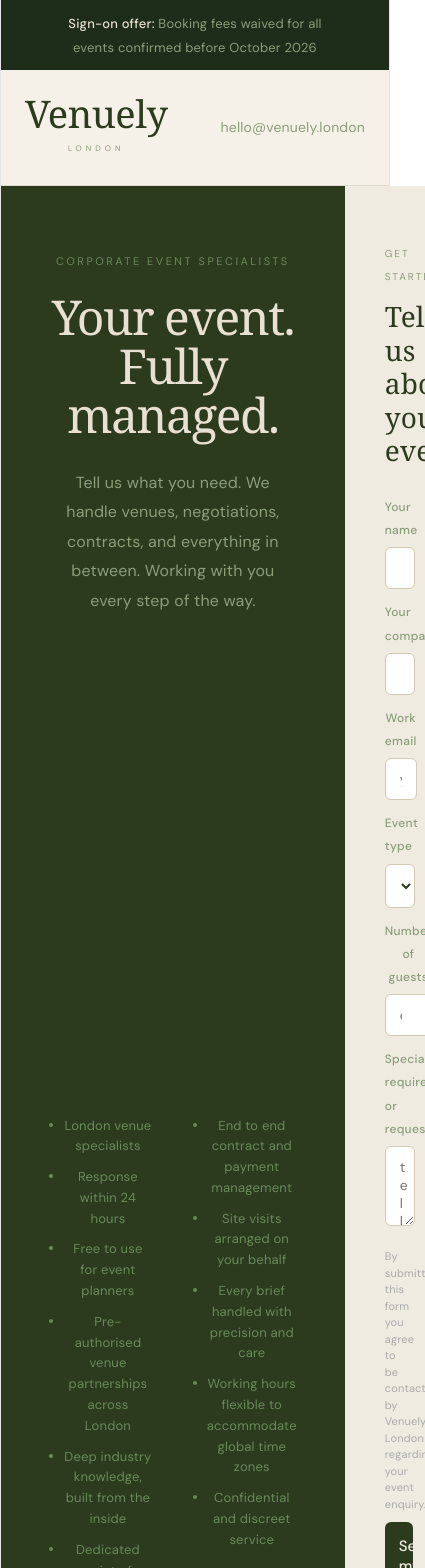
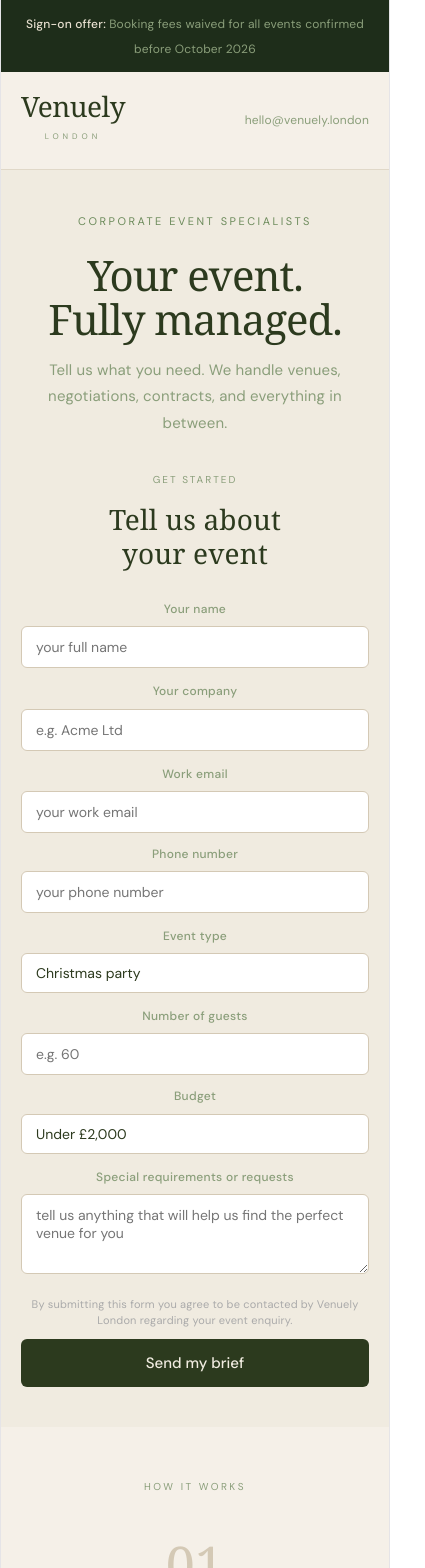
Before and after one commit to venuelylondon/Venuely, a React (Vite) app: page / in a window 390 px wide. Shown: the top 1568 px of the page, 425 px wide, since content can reach past the window. Built offline with nearby package versions, Linux system fonts and the light colour scheme.

Commit message:
fix mobile responsiveness with isMobile state

```diff
--- a/src/VenuelyLanding.jsx
+++ b/src/VenuelyLanding.jsx
@@ -15,12 +15,18 @@ export default function VenuelyLanding() {
   const [cursor, setCursor] = useState({ x: -100, y: -100 });
   const [hovered, setHovered] = useState(false);
   const [visible, setVisible] = useState(false);
+  const [isMobile, setIsMobile] = useState(() => typeof window !== "undefined" && window.innerWidth <= 768);
 
   useEffect(() => {
     setTimeout(() => setVisible(true), 100);
     const move = (e) => setCursor({ x: e.clientX, y: e.clientY });
     window.addEventListener("mousemove", move);
-    return () => window.removeEventListener("mousemove", move);
+    const handleResize = () => setIsMobile(window.innerWidth <= 768);
+    window.addEventListener("resize", handleResize);
+    return () => {
+      window.removeEventListener("mousemove", move);
+      window.removeEventListener("resize", handleResize);
+    };
   }, []);
 
   const handleSubmit = async () => {
@@ -65,9 +71,10 @@ export default function VenuelyLanding() {
   const labelStyle = { display: "block", fontSize: 12, color: "#8a9e7a", fontWeight: 500, letterSpacing: "0.3px", marginBottom: 5 };
 
   return (
-    <div style={{ cursor: "none", fontFamily: "'DM Sans', 'Helvetica Neue', sans-serif", background: "#f5f0e8", minHeight: "100vh", width: "100%" }}>
+    <div style={{ cursor: isMobile ? "auto" : "none", fontFamily: "'DM Sans', 'Helvetica Neue', sans-serif", background: "#f5f0e8", minHeight: "100vh", width: "100%" }}>
 
-      {/* Custom V cursor - visible on all backgrounds */}
+      {/* Custom V cursor - desktop only */}
+      {!isMobile && (
       <div style={{
         position: "fixed",
         top: cursor.y - 24,
@@ -81,30 +88,32 @@ export default function VenuelyLanding() {
           <text x="12" y="28" fontFamily="Georgia, 'Times New Roman', serif" fontSize="32" fontWeight="300" fill="#e8e0d0" textAnchor="middle" stroke="#2c3a1e" strokeWidth="1.5" paintOrder="stroke">V</text>
         </svg>
       </div>
+      )}
 
       {/* Offer banner */}
-      <div style={{ background: "#1e2d1a", padding: "11px 3rem", textAlign: "center" }}>
-        <span style={{ fontSize: 13, color: "#8a9e7a" }}>
+      <div style={{ background: "#1e2d1a", padding: isMobile ? "11px 1.25rem" : "11px 3rem", textAlign: "center" }}>
+        <span style={{ fontSize: isMobile ? 12 : 13, color: "#8a9e7a" }}>
           <span style={{ color: "#e8e0d0", fontWeight: 500 }}>Sign-on offer: </span>
           Booking fees waived for all events confirmed before October 2026
         </span>
       </div>
 
       {/* Nav */}
-      <nav style={{ display: "flex", justifyContent: "space-between", alignItems: "center", padding: "1.75rem 3rem", background: "#f5f0e8", borderBottom: "1px solid #e0d8c8" }}>
+      <nav style={{ display: "flex", justifyContent: "space-between", alignItems: "center", padding: isMobile ? "1.25rem 1.25rem" : "1.75rem 3rem", background: "#f5f0e8", borderBottom: "1px solid #e0d8c8" }}>
         <div style={fade(0)}>
-          <div style={{ fontFamily: "Georgia, 'Times New Roman', serif", fontSize: 38, fontWeight: 300, color: "#2c3a1e", letterSpacing: "-0.5px", lineHeight: 1 }}>Venuely</div>
+          <div style={{ fontFamily: "Georgia, 'Times New Roman', serif", fontSize: isMobile ? 28 : 38, fontWeight: 300, color: "#2c3a1e", letterSpacing: "-0.5px", lineHeight: 1 }}>Venuely</div>
           <div style={{ fontSize: 8, color: "#8a9e7a", letterSpacing: "4px", textTransform: "uppercase", marginTop: 5 }}>London</div>
         </div>
-        <a href="mailto:hello@venuely.london" style={{ fontSize: 14, color: "#8a9e7a", textDecoration: "none", ...fade(0.2) }} {...h}>
+        <a href="mailto:hello@venuely.london" style={{ fontSize: isMobile ? 12 : 14, color: "#8a9e7a", textDecoration: "none", ...fade(0.2) }} {...h}>
           hello@venuely.london
         </a>
       </nav>
 
       {/* Hero split */}
-      <div style={{ display: "grid", gridTemplateColumns: "1.2fr 0.8fr", minHeight: "calc(100vh - 112px)" }}>
+      <div style={{ display: "grid", gridTemplateColumns: isMobile ? "1fr" : "1.2fr 0.8fr", minHeight: isMobile ? "auto" : "calc(100vh - 112px)" }}>
 
-        {/* Left dark panel */}
+        {/* Left dark panel — hidden on mobile (form comes first) */}
+        {!isMobile && (
         <div style={{ background: "#2c3a1e", padding: "4rem 3rem", display: "flex", flexDirection: "column", justifyContent: "space-between" }}>
           <div style={fade(0.2)}>
             <p style={{ fontSize: 11, color: "#6b8a5a", letterSpacing: "2.5px", textTransform: "uppercase", marginBottom: "1.25rem" }}>Corporate event specialists</p>
@@ -126,11 +135,23 @@ export default function VenuelyLanding() {
             </div>
           </div>
         </div>
+        )}
 
         {/* Right form panel */}
-        <div style={{ background: "#f0ebe0", padding: "3.5rem 2.5rem", display: "flex", flexDirection: "column", justifyContent: "center", overflowY: "auto" }}>
+        <div style={{ background: "#f0ebe0", padding: isMobile ? "2.5rem 1.25rem" : "3.5rem 2.5rem", display: "flex", flexDirection: "column", justifyContent: "center", overflowY: "auto" }}>
           {!submitted ? (
             <div style={fade(0.4)}>
+              {isMobile && (
+                <div style={{ marginBottom: "2rem" }}>
+                  <p style={{ fontSize: 11, color: "#6b8a5a", letterSpacing: "2.5px", textTransform: "uppercase", marginBottom: "1rem" }}>Corporate event specialists</p>
+                  <h1 style={{ fontFamily: "Georgia, 'Times New Roman', serif", fontSize: 42, fontWeight: 300, color: "#2c3a1e", lineHeight: 1.05, letterSpacing: "-1px", marginBottom: "1rem" }}>
+                    Your event.<br />Fully managed.
+                  </h1>
+                  <p style={{ fontSize: 15, color: "#8a9e7a", lineHeight: 1.75, marginBottom: 0 }}>
+                    Tell us what you need. We handle venues, negotiations, contracts, and everything in between.
+                  </p>
+                </div>
+              )}
               <p style={{ fontSize: 10, color: "#8a9e7a", letterSpacing: "2px", textTransform: "uppercase", marginBottom: "0.75rem" }}>Get started</p>
               <p style={{ fontFamily: "Georgia, serif", fontSize: 28, color: "#2c3a1e", marginBottom: "1.75rem", fontWeight: 400, lineHeight: 1.2 }}>Tell us about<br />your event</p>
 
@@ -144,7 +165,7 @@ export default function VenuelyLanding() {
                 <input type="text" placeholder="e.g. Acme Ltd" value={company} onChange={e => setCompany(e.target.value)} style={fieldStyle} {...h} />
               </div>
 
-              <div style={{ display: "grid", gridTemplateColumns: "1fr 1fr", gap: 10, marginBottom: 12 }}>
+              <div style={{ display: "grid", gridTemplateColumns: isMobile ? "1fr" : "1fr 1fr", gap: 10, marginBottom: 12 }}>
                 <div>
                   <label style={labelStyle}>Work email</label>
                   <input type="email" placeholder="your work email" value={email} onChange={e => { setEmail(e.target.value); setError(""); }} style={fieldStyle} {...h} />
@@ -166,7 +187,7 @@ export default function VenuelyLanding() {
                 </select>
               </div>
 
-              <div style={{ display: "grid", gridTemplateColumns: "1fr 1fr", gap: 10, marginBottom: 12 }}>
+              <div style={{ display: "grid", gridTemplateColumns: isMobile ? "1fr" : "1fr 1fr", gap: 10, marginBottom: 12 }}>
                 <div>
                   <label style={labelStyle}>Number of guests</label>
                   <input type="number" placeholder="e.g. 60" value={brief.guests} onChange={e => setBrief({ ...brief, guests: e.target.value })} style={fieldStyle} />
@@ -210,9 +231,9 @@ export default function VenuelyLanding() {
       </div>
 
       {/* How it works */}
-      <div style={{ padding: "4.5rem 3rem", background: "#f5f0e8" }}>
+      <div style={{ padding: isMobile ? "3rem 1.25rem" : "4.5rem 3rem", background: "#f5f0e8" }}>
         <p style={{ fontSize: 10, color: "#8a9e7a", letterSpacing: "2.5px", textTransform: "uppercase", marginBottom: "2.5rem" }}>How it works</p>
-        <div style={{ display: "grid", gridTemplateColumns: "repeat(3,1fr)", gap: "3rem", marginBottom: "4rem" }}>
+        <div style={{ display: "grid", gridTemplateColumns: isMobile ? "1fr" : "repeat(3,1fr)", gap: isMobile ? "2rem" : "3rem", marginBottom: "4rem" }}>
           {[
             { num: "01", title: "Send us your brief", desc: "Date, headcount, budget, and the kind of event you have in mind. Takes two minutes." },
             { num: "02", title: "We do the work", desc: "We shortlist venues, negotiate rates, and arrange site visits on your behalf." },
@@ -227,19 +248,19 @@ export default function VenuelyLanding() {
         </div>
 
         {/* Book a meeting */}
-        <div style={{ background: "#2c3a1e", borderRadius: 12, padding: "3rem", display: "flex", justifyContent: "space-between", alignItems: "center", marginBottom: "1.5rem", flexWrap: "wrap", gap: "1.5rem" }}>
+        <div style={{ background: "#2c3a1e", borderRadius: 12, padding: isMobile ? "2rem 1.5rem" : "3rem", display: "flex", flexDirection: isMobile ? "column" : "row", justifyContent: "space-between", alignItems: isMobile ? "flex-start" : "center", marginBottom: "1.5rem", gap: "1.5rem" }}>
           <div>
             <p style={{ fontSize: 10, color: "#6b8a5a", letterSpacing: "2px", textTransform: "uppercase", marginBottom: "0.75rem" }}>Not sure where to start?</p>
-            <h2 style={{ fontFamily: "Georgia, serif", fontSize: 34, color: "#e8e0d0", fontWeight: 300, marginBottom: "0.75rem", lineHeight: 1.2 }}>Book a meeting with the team</h2>
+            <h2 style={{ fontFamily: "Georgia, serif", fontSize: isMobile ? 26 : 34, color: "#e8e0d0", fontWeight: 300, marginBottom: "0.75rem", lineHeight: 1.2 }}>Book a meeting with the team</h2>
             <p style={{ fontSize: 15, color: "#8a9e7a", maxWidth: 400, lineHeight: 1.8 }}>Book a free 20 minute call with us. We'll listen to what you need and take it from there.</p>
           </div>
-          <a href="mailto:hello@venuely.london?subject=Book a call with Venuely" style={{ background: "#8a9e7a", color: "#2c3a1e", fontFamily: "'DM Sans', sans-serif", fontSize: 15, fontWeight: 500, padding: "15px 32px", borderRadius: 6, textDecoration: "none", whiteSpace: "nowrap", flexShrink: 0 }} {...h}>
+          <a href="mailto:hello@venuely.london?subject=Book a call with Venuely" style={{ background: "#8a9e7a", color: "#2c3a1e", fontFamily: "'DM Sans', sans-serif", fontSize: 15, fontWeight: 500, padding: "15px 32px", borderRadius: 6, textDecoration: "none", whiteSpace: "nowrap", flexShrink: 0, alignSelf: isMobile ? "stretch" : "auto", textAlign: isMobile ? "center" : "left" }} {...h}>
             Book a call
           </a>
         </div>
 
         {/* Instagram */}
-        <div style={{ background: "#f0ebe0", borderRadius: 12, padding: "2rem 2.5rem", display: "flex", alignItems: "center", justifyContent: "space-between", flexWrap: "wrap", gap: "1rem" }}>
+        <div style={{ background: "#f0ebe0", borderRadius: 12, padding: isMobile ? "1.5rem" : "2rem 2.5rem", display: "flex", flexDirection: isMobile ? "column" : "row", alignItems: isMobile ? "flex-start" : "center", justifyContent: "space-between", gap: "1rem" }}>
           <div style={{ display: "flex", alignItems: "center", gap: 16 }}>
             <div style={{ width: 46, height: 46, background: "#2c3a1e", borderRadius: 10, display: "flex", alignItems: "center", justifyContent: "center", flexShrink: 0 }}>
               <svg width="22" height="22" viewBox="0 0 24 24" fill="none" stroke="#e8e0d0" strokeWidth="1.5" strokeLinecap="round" strokeLinejoin="round">
@@ -253,14 +274,14 @@ export default function VenuelyLanding() {
               <p style={{ fontSize: 13, color: "#8a9e7a" }}>@venuely.london</p>
             </div>
           </div>
-          <a href="https://www.instagram.com/venuely.london/" target="_blank" rel="noreferrer" style={{ background: "#2c3a1e", color: "#f0ebe0", fontFamily: "'DM Sans', sans-serif", fontSize: 14, fontWeight: 500, padding: "12px 24px", borderRadius: 6, textDecoration: "none", whiteSpace: "nowrap", flexShrink: 0 }} {...h}>
+          <a href="https://www.instagram.com/venuely.london/" target="_blank" rel="noreferrer" style={{ background: "#2c3a1e", color: "#f0ebe0", fontFamily: "'DM Sans', sans-serif", fontSize: 14, fontWeight: 500, padding: "12px 24px", borderRadius: 6, textDecoration: "none", whiteSpace: "nowrap", flexShrink: 0, alignSelf: isMobile ? "stretch" : "auto", textAlign: isMobile ? "center" : "left" }} {...h}>
             Follow us
           </a>
         </div>
       </div>
 
       {/* Footer */}
-      <footer style={{ padding: "2rem 3rem", background: "#2c3a1e", display: "flex", justifyContent: "space-between", alignItems: "center" }}>
+      <footer style={{ padding: isMobile ? "1.75rem 1.25rem" : "2rem 3rem", background: "#2c3a1e", display: "flex", justifyContent: "space-between", alignItems: "center" }}>
         <div>
           <div style={{ fontFamily: "Georgia, serif", fontSize: 24, fontWeight: 300, color: "#e8e0d0" }}>Venuely</div>
           <div style={{ fontSize: 7, color: "#6b8a5a", letterSpacing: "3px", textTransform: "uppercase", marginTop: 3 }}>London</div>
@@ -270,13 +291,10 @@ export default function VenuelyLanding() {
 
       <style>{`
         @import url('https://fonts.googleapis.com/css2?family=DM+Sans:wght@300;400;500&display=swap');
-        * { box-sizing: border-box; }
+        * { box-sizing: border-box; margin: 0; padding: 0; }
         input:focus, select:focus, textarea:focus { border-color: #8a9e7a !important; box-shadow: 0 0 0 2px rgba(138,158,122,0.15); }
-        @media (max-width: 768px) {
-          .hero { grid-template-columns: 1fr !important; }
-          nav { padding: 1.5rem !important; }
-          h1 { font-size: 48px !important; }
-        }
+        input[type=number]::-webkit-inner-spin-button, input[type=number]::-webkit-outer-spin-button { -webkit-appearance: none; margin: 0; }
+        select { -webkit-appearance: none; appearance: none; }
       `}</style>
     </div>
   );
```
